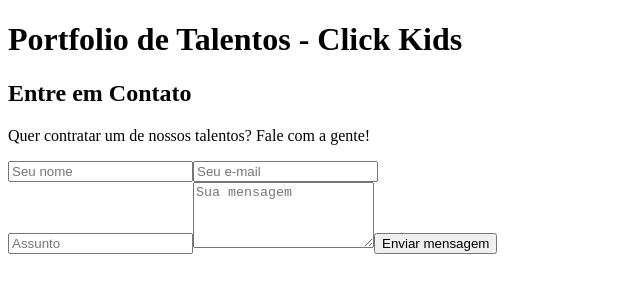
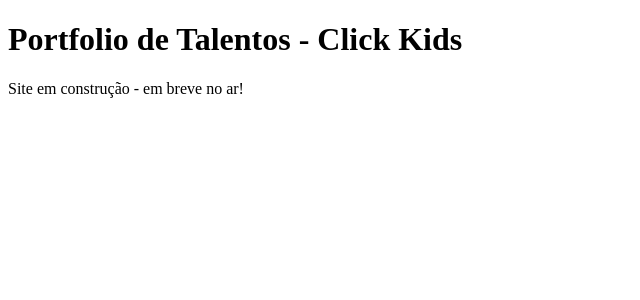
Before and after one commit to clickkids/portfolio-de-talentos, a Next.js app: page / in a window 1280 px wide. Shown: the top 300 px of the page, without its empty margins (0-640 px from the left). Built offline with nearby package versions, Linux system fonts and the light colour scheme.

Commit message:
Update page.tsx

```diff
--- a/app/page.tsx
+++ b/app/page.tsx
@@ -1,2 +1,8 @@
-import { ContactSection } from "@/components/contact-section"
-export default function Page(){ return <main><h1 className="p-10 text-2xl">Portfolio de Talentos - Click Kids</h1><ContactSection/></main> }
+export default function Page(){
+  return (
+    <main>
+      <h1 className="p-10 text-2xl">Portfolio de Talentos - Click Kids</h1>
+      <p className="px-10 text-muted-foreground">Site em construção - em breve no ar!</p>
+    </main>
+  )
+}
```
